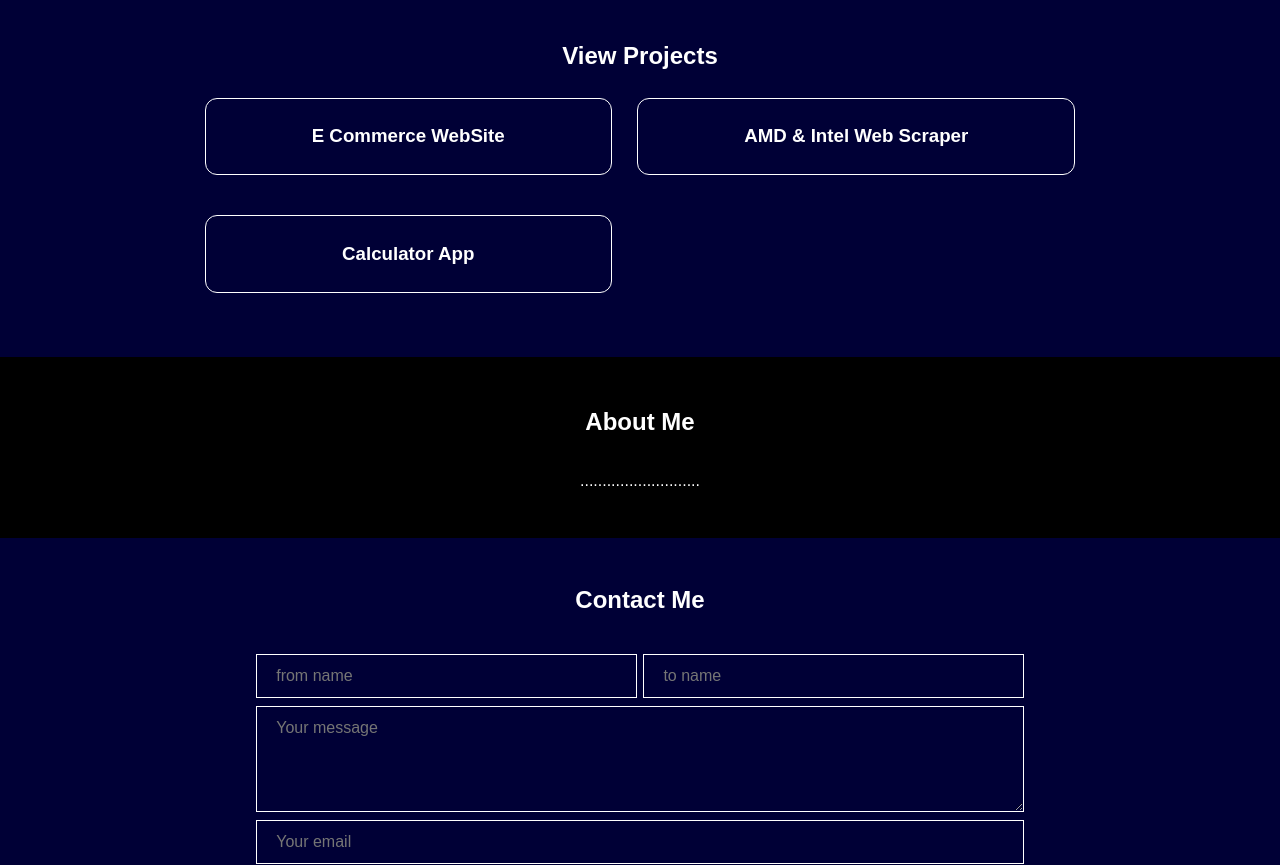
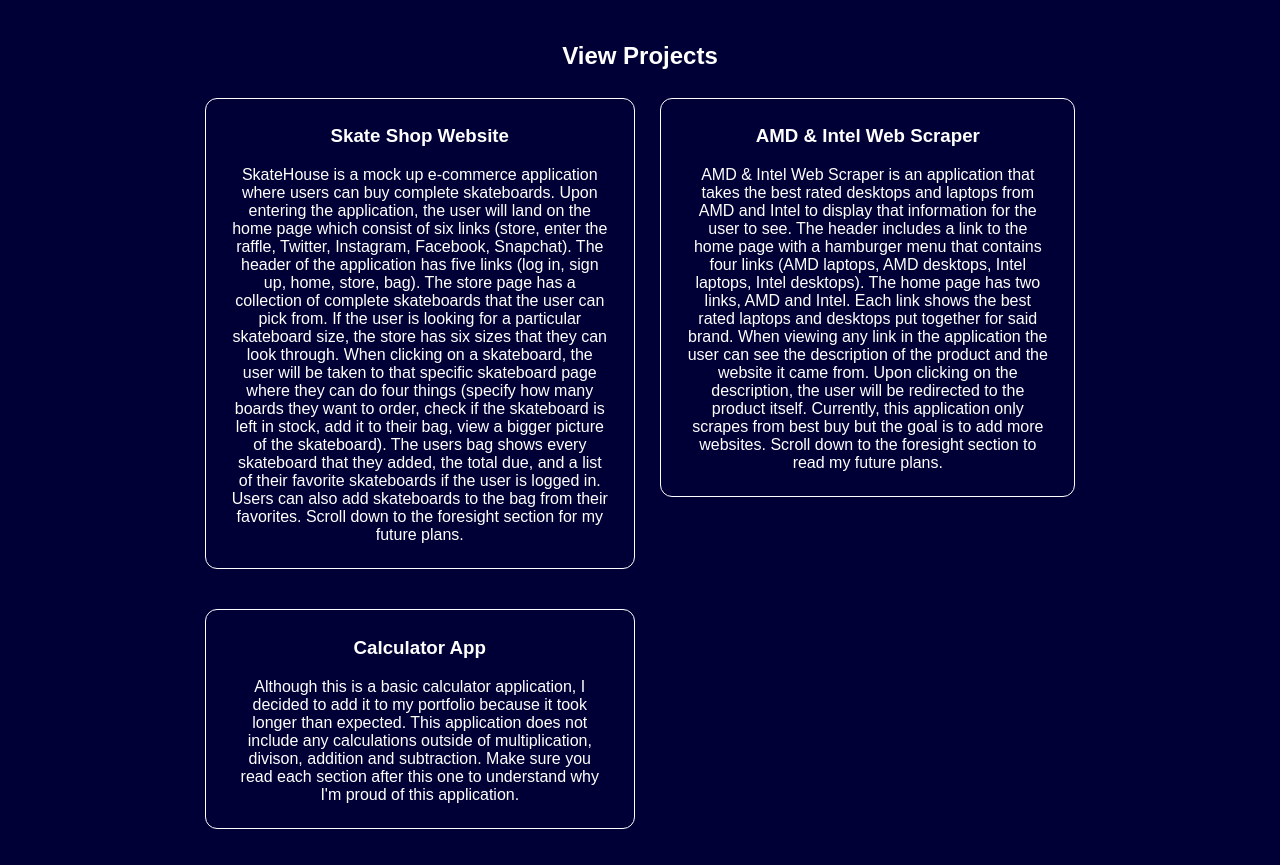
Before and after one commit to JordanDickersonRev/My_PortfolioSite, a React (Create React App) app: page / in a window 1280 px wide. Shown: the part 720-1585 px from the top of the page. Built offline with nearby package versions, Linux system fonts and the light colour scheme.

Commit message:
summary of each project is done

```diff
--- a/src/pages/project1Files.js
+++ b/src/pages/project1Files.js
@@ -1,6 +1,23 @@
 export const project1 = {
-    name : `E Commerce WebSite`,
-    summary : ``,
+    name : `Skate Shop Website`,
+    summary : `SkateHouse is a mock up e-commerce application
+        where users can buy complete skateboards. Upon entering
+        the application, the user will land on the home page which
+        consist of six links (store, enter the raffle, Twitter,
+        Instagram, Facebook, Snapchat). The header of the application
+        has five links (log in, sign up, home, store, bag). The
+        store page has a collection of complete skateboards that the
+        user can pick from. If the user is looking for a particular
+        skateboard size, the store has six sizes that they can look
+        through. When clicking on a skateboard, the user will be taken
+        to that specific skateboard page where they can do four things
+        (specify how many boards they want to order, check if the skateboard
+        is left in stock, add it to their bag, view a bigger picture
+        of the skateboard). The users bag shows every skateboard that they
+        added, the total due, and a list of their favorite skateboards if
+        the user is logged in. Users can also add skateboards to the bag
+        from their favorites. Scroll down to the foresight section for
+        my future plans.`,
     description : ``,
     difficulties : ``,
     foresight : ``,
--- a/src/pages/project2Files.js
+++ b/src/pages/project2Files.js
@@ -1,6 +1,18 @@
 export const project2 = {
     name : `AMD & Intel Web Scraper`,
-    summary : ``,
+    summary : `AMD & Intel Web Scraper is an application that takes the
+        best rated desktops and laptops from AMD and Intel to display
+        that information for the user to see. The header includes a
+        link to the home page with a hamburger menu that contains four
+        links (AMD laptops, AMD desktops, Intel laptops, Intel desktops).
+        The home page has two links, AMD and Intel. Each link shows the
+        best rated laptops and desktops put together for said brand.
+        When viewing any link in the application the user can see the
+        description of the product and the website it came from. Upon
+        clicking on the description, the user will be redirected to the
+        product itself. Currently, this application only scrapes from
+        best buy but the goal is to add more websites. Scroll down to the
+        foresight section to read my future plans.`,
     description : ``,
     difficulties : ``,
     foresight : ``,
--- a/src/pages/project3Files.js
+++ b/src/pages/project3Files.js
@@ -1,6 +1,10 @@
 export const project3 = {
     name : `Calculator App`,
-    summary : ``,
+    summary : `Although this is a basic calculator application, I decided to
+        add it to my portfolio because it took longer than expected. This
+        application does not include any calculations outside of multiplication,
+        divison, addition and subtraction. Make sure you read each section
+        after this one to understand why I'm proud of this application.`,
     description : ``,
     difficulties : ``,
     foresight : ``,
```
